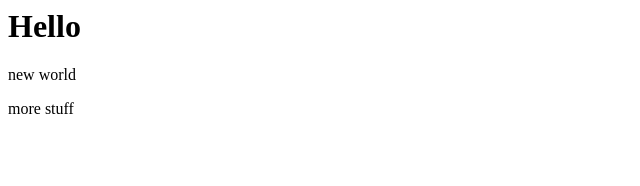
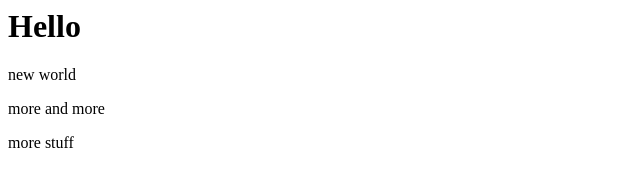
Before and after one commit to kittykatcode/LearnGit, a plain HTML site: page index.html in a window 1280 px wide. Shown: the whole page, without its empty margins (0-640 px from the left). Drawn offline with Linux system fonts and the light colour scheme.

Commit message:
more and more

```diff
--- a/index.html
+++ b/index.html
@@ -1,3 +1,4 @@
 <h1>Hello</h1>
 <p>new world</p>
+<p>more and more</p>
 <p>more stuff</p>
```
